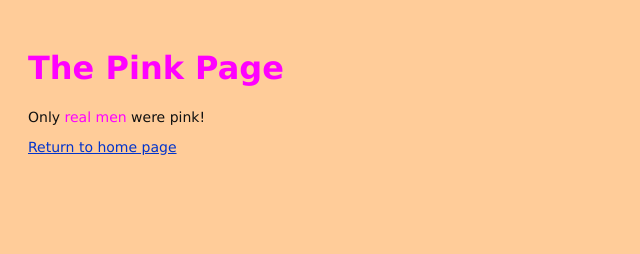
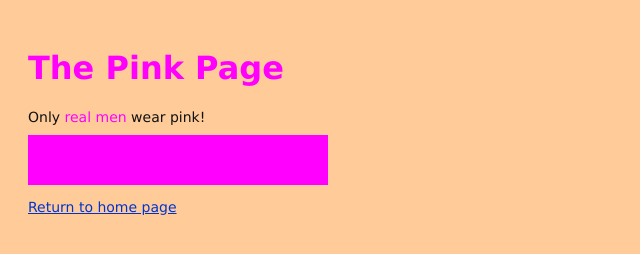
Before and after one commit to butchcoleslaw/my-git-repo, a plain HTML site: page pink.html in a window 1280 px wide. Shown: the whole page, without its empty margins (0-640 px from the left). Drawn offline with Linux system fonts and the light colour scheme.

Commit message:
Add a pink block of color

```diff
--- a/pink.html
+++ b/pink.html
@@ -4,10 +4,17 @@
 	<title>The Pink Page</title>
 	<link rel="stylesheet" href="style.css" />
 	<meta charset="utf-8" />
+	<style>
+		div {
+			width: 300px;
+			height: 50px;
+		}
+	</style>
 </head>
 <body>
 	<h1 style="color: #F0F">The Pink Page</h1>
-	<p>Only <span style="color: #F0F">real men </span>were pink!</p>
+	<p>Only <span style="color: #F0F">real men </span>wear pink!</p>
+	<div style="background-color: #F0F;"></div>
 	<p><a href="index.html">Return to home page</a></p>
 </body>
 </html>
```
